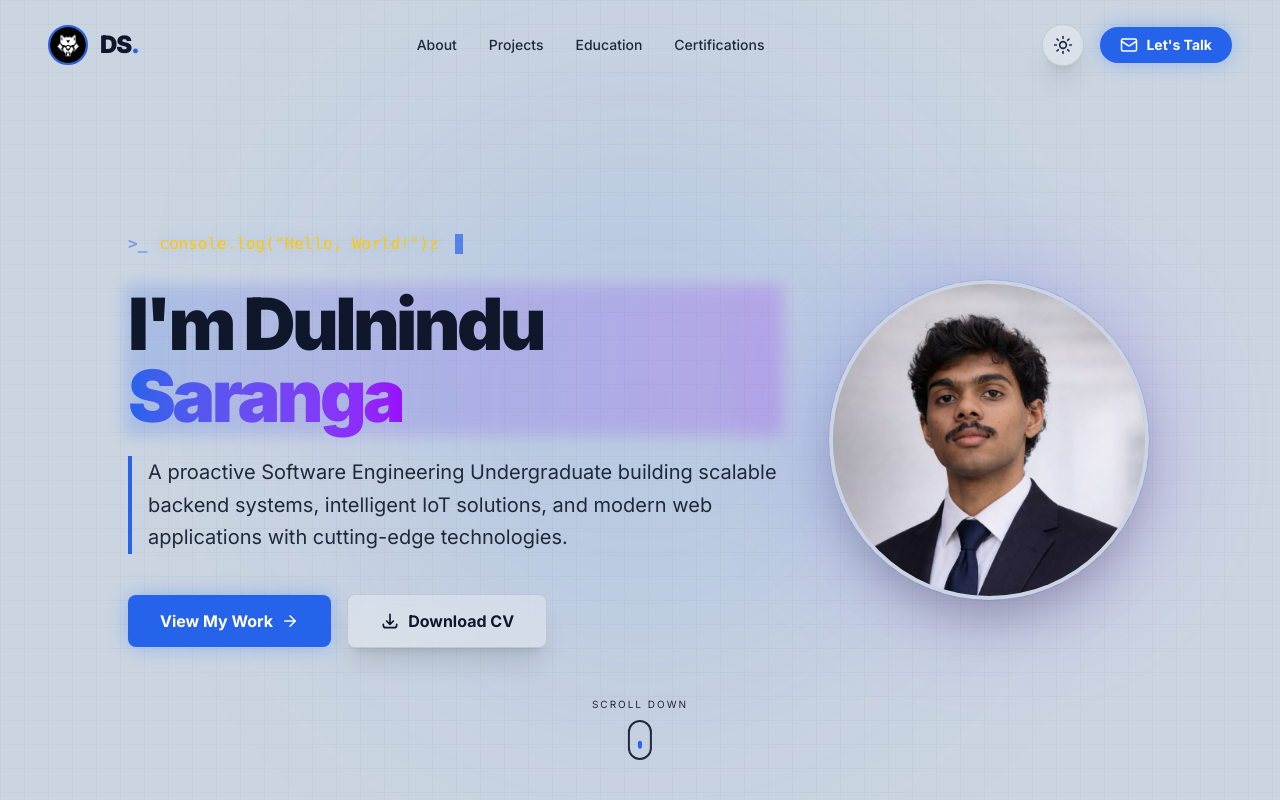
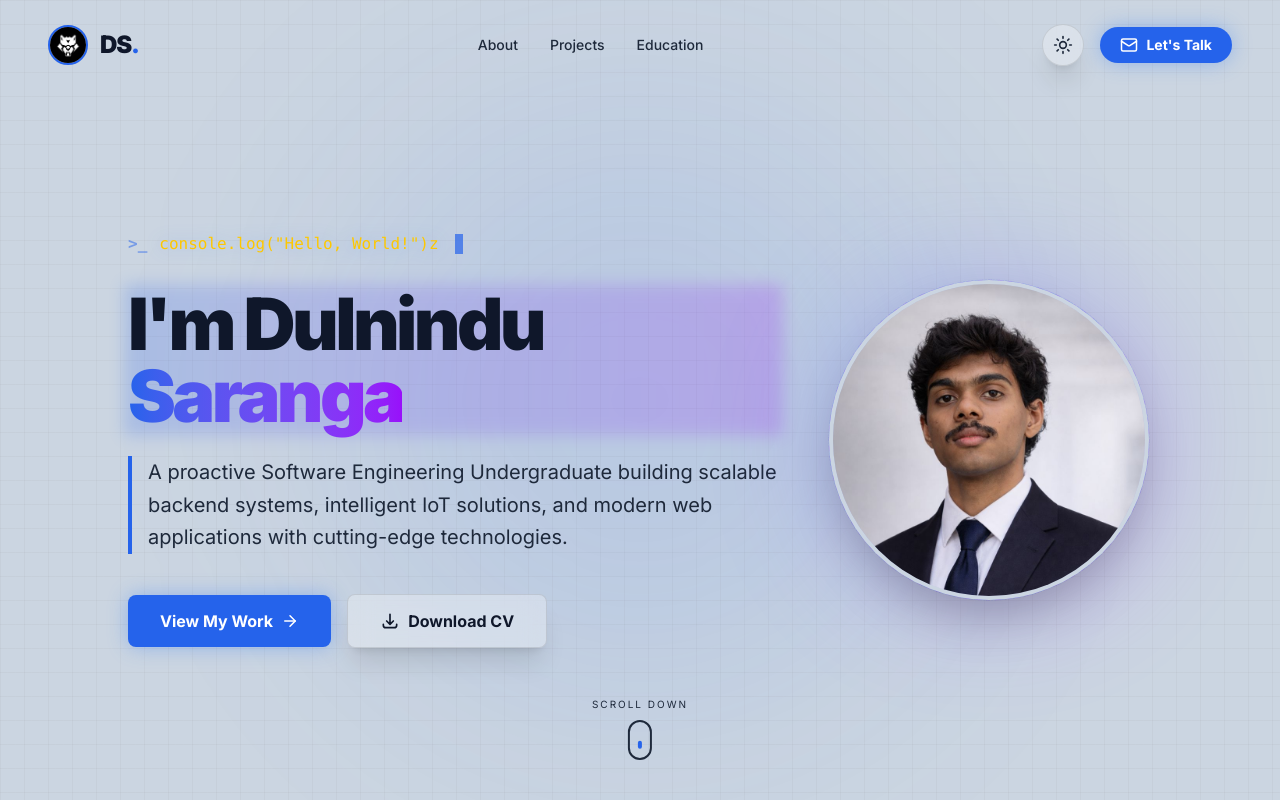
Before and after one commit to dulnindu123/advanced-portfolio, a Next.js app: page / in a window 1280 px wide. Shown: the top 800 px of the page. Built offline with nearby package versions, Linux system fonts and the light colour scheme.

Commit message:
Remove Certifications section and Navbar link to streamline layout

```diff
--- a/src/app/page.tsx
+++ b/src/app/page.tsx
@@ -3,7 +3,6 @@ import HeroSection from "@/components/HeroSection";
 import AboutSection from "@/components/AboutSection";
 import ProjectsSection from "@/components/ProjectsSection";
 import EducationSection from "@/components/EducationSection";
-import CertificationsSection from "@/components/CertificationsSection";
 import SkillsSection from "@/components/SkillsSection";
 import ReviewWall from "@/components/ReviewWall";
 import Terminal from "@/components/Terminal";
@@ -17,7 +16,6 @@ export default function Home() {
         <HeroSection />
         <AboutSection />
         <ProjectsSection />
-        <CertificationsSection />
         <SkillsSection />
         <EducationSection />
         <ReviewWall />
--- a/src/components/Navbar.tsx
+++ b/src/components/Navbar.tsx
@@ -44,9 +44,6 @@ export default function Navbar() {
           <Link href="#education" className="text-sm font-medium text-secondary hover:text-primary transition-colors">
             Education
           </Link>
-          <Link href="#certifications" className="text-sm font-medium text-secondary hover:text-primary transition-colors">
-            Certifications
-          </Link>
         </nav>
 
         <div className="flex items-center gap-4">
```
